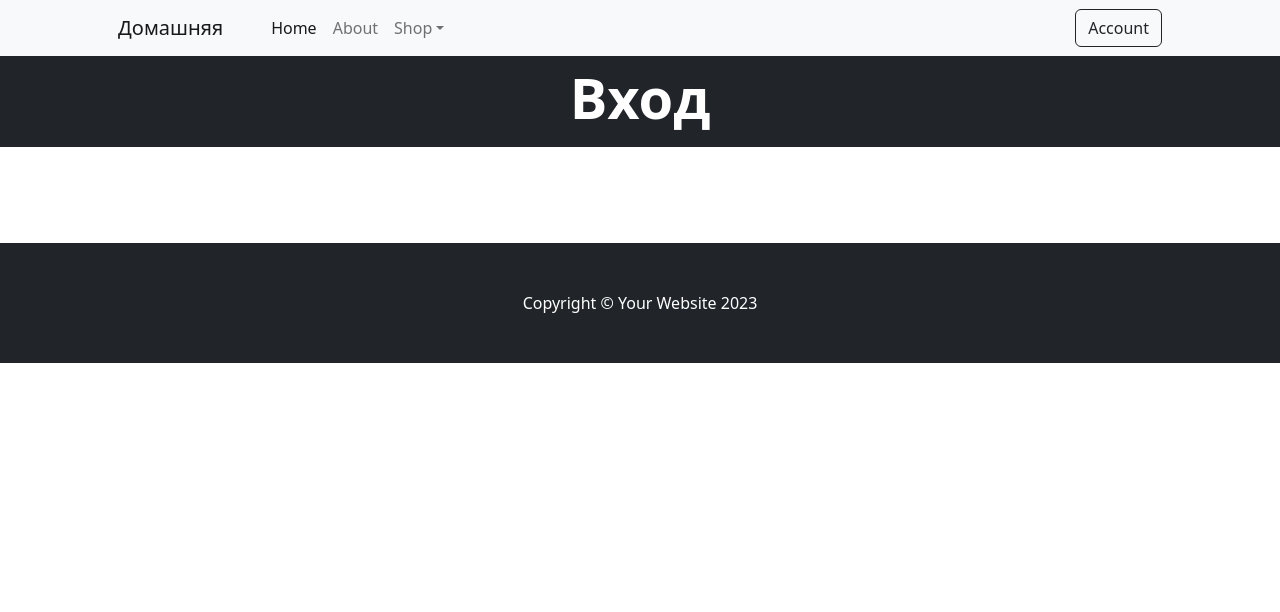
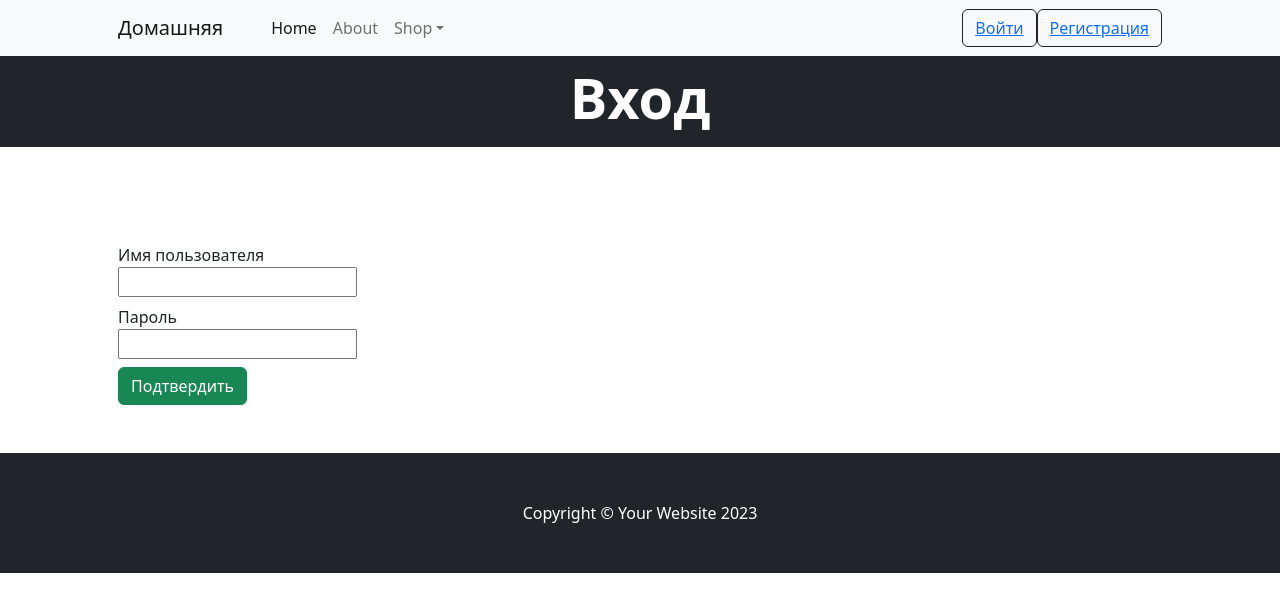
Before and after one commit to ClutchIm/callboard, a Django app: template CallBoard/templates/registration/login.html in a window 1280 px wide. Shown: the top 612 px of the page. Run offline with Django 3.2, Linux system fonts and the light colour scheme; the template is opened without the code that fills it, so the values that code supplies are empty, except form fields; tables that the repository leaves empty hold one stand-in row (values such as "Sample post"); form fields are guessed from the names that the template uses; some libraries are stand-ins or nearby versions.

Commit message:
0.3.1 Added Login and logout system and make buttons for it

```diff
--- a/CallBoard/CallBoard/settings.py
+++ b/CallBoard/CallBoard/settings.py
@@ -133,3 +133,5 @@ STATICFILES_DIRS = [BASE_DIR / 'static']
 # https://docs.djangoproject.com/en/5.0/ref/settings/#default-auto-field
 
 DEFAULT_AUTO_FIELD = 'django.db.models.BigAutoField'
+
+LOGIN_REDIRECT_URL = '/post/'
--- a/CallBoard/templates/flatpages/default.html
+++ b/CallBoard/templates/flatpages/default.html
@@ -32,11 +32,25 @@
                             </ul>
                         </li>
                     </ul>
-                    <form class="d-flex">
-                        <button class="btn btn-outline-dark" type="submit">
-                            Account
-                        </button>
-                    </form>
+                        <form class="d-flex">
+                            <button class="btn btn-outline-dark" type="submit">
+                                {% if user.is_authenticated %}
+                                    <a href="{% url 'logout' %}">Выйти</a>
+                                {% else %}
+                                    <a href="{% url 'login' %}">Войти</a>
+                                {% endif %}
+                            </button>
+                        </form>
+
+                        <form class="d-flex">
+                            <button class="btn btn-outline-dark" type="submit">
+                                {% if user.is_authenticated %}
+                                    <a href="{% url 'register' %}">Личный кабинет</a>
+                                {% else %}
+                                    <a href="{% url 'register' %}">Регистрация</a>
+                                {% endif %}
+                            </button>
+                        </form>
                 </div>
             </div>
         </nav>
--- a/CallBoard/templates/registration/login.html
+++ b/CallBoard/templates/registration/login.html
@@ -10,4 +10,30 @@
 
 {% block content %}
 
+    <div class="container px-4 px-lg-5 mt-5 ">
+        {% if form.errors %}
+            <p> Проверьте правильность написания логина и пароля</p>
+        {% endif %}
+    </div>
+
+    <form action="{% url 'login' %}" method="post">
+        <div class="container px-4 px-lg-5 mt-5 ">
+            <div class="col mb-2 ">
+                <a>Имя пользователя</a>
+                <div class="justify-content-center">
+                    {{ form.username }}
+                </div>
+            </div>
+            <div class="col mb-2">
+                <a>Пароль</a>
+                <div class="justify-content-center">
+                    {{ form.password }}
+                </div>
+            </div>
+            <div>
+                {% csrf_token %}
+                <button type="submit" class="btn btn-success">Подтвердить</button>
+            </div>
+        </div>
+    </form>
 {% endblock content %}
```
Also changed, not shown: CallBoard/board/urls.py (+5 -3 lines), CallBoard/board/views.py (+22 -7 lines), CallBoard/templates/registration/register.html (added, +17 -0 lines), CallBoard/db.sqlite3.
